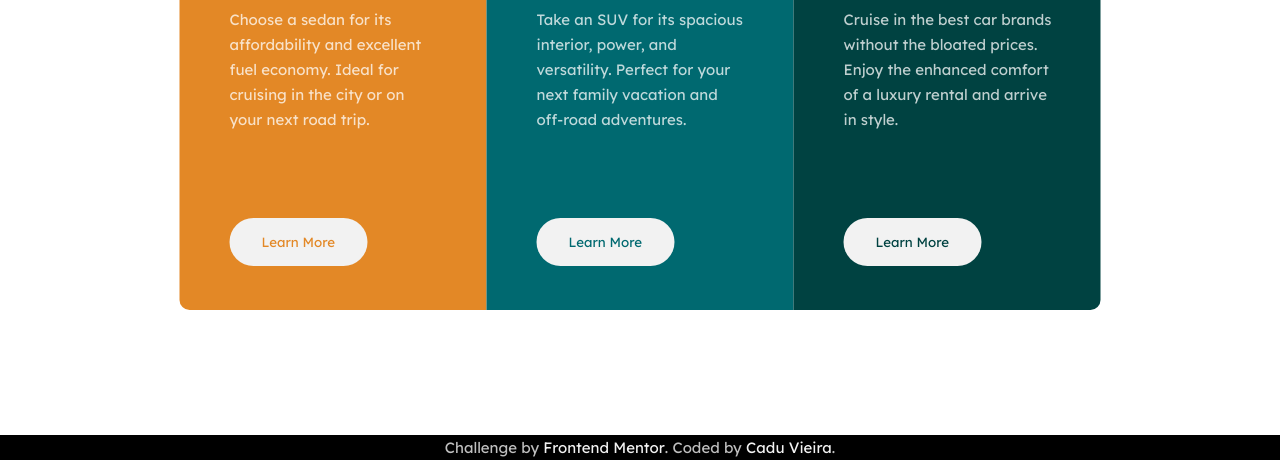
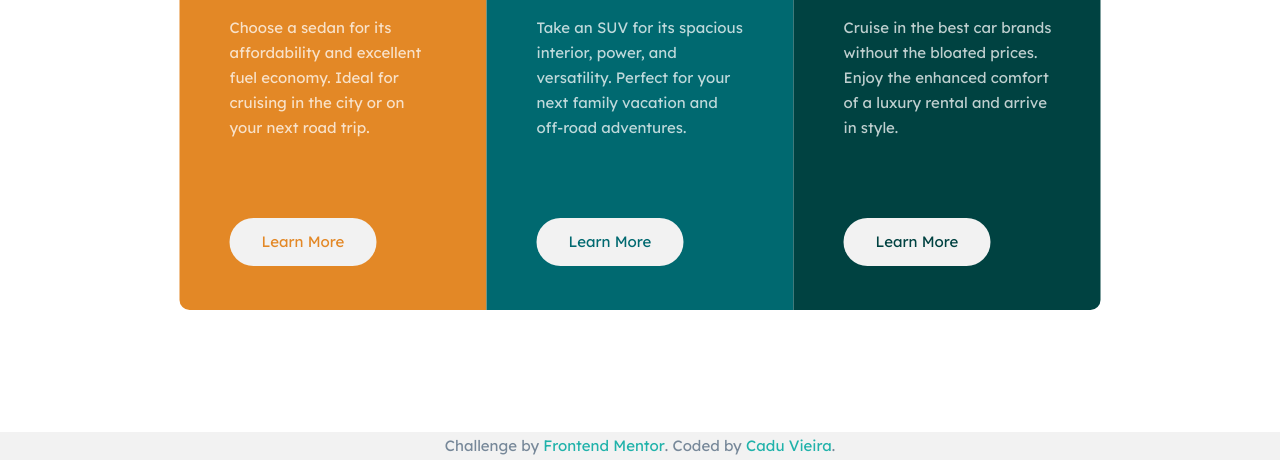
Before and after one commit to caduovieira/Frontend-Mentor---3-Column-Preview-Card-Component, a plain HTML site: page index.html in a window 1280 px wide. Shown: the part 340-800 px from the top of the page. Drawn offline with Linux system fonts and the light colour scheme.

Commit message:
colocando hover nos botões e mudando cores do footer

```diff
--- a/style.css
+++ b/Stylesheets/style.css
@@ -40,8 +40,8 @@ body {
 }
 
 .box {
-    height: calc(500px - 46px - 44px);
-    width: calc(307px - 48px - 50px);
+    height: 500px;
+    width: 307px;
     padding: 46px 48px 44px 50px;
     position: relative;
 }
@@ -104,7 +104,8 @@ body {
 }
 
 footer {
-    background-color: black;
+    color: lightslategray;
+    background-color: var(--veryLightGray);
     padding: 3px 0;
     text-align: center;
     position: fixed;
@@ -113,7 +114,7 @@ footer {
 }
 
 footer a {
-    color: var(--veryLightGray);
+    color: lightseagreen ;
     font-weight: 500;
     text-decoration: none;
 }
--- a/index.html
+++ b/index.html
@@ -8,7 +8,8 @@
   <link rel="preconnect" href="https://fonts.googleapis.com">
   <link rel="preconnect" href="https://fonts.gstatic.com" crossorigin>
   <link href="https://fonts.googleapis.com/css2?family=Big+Shoulders+Display:wght@700&family=Lexend+Deca&display=swap" rel="stylesheet">
-  <link rel="stylesheet" href="style.css">
+  <link rel="stylesheet" href="Stylesheets/style.css">
+  <link rel="stylesheet" href="Stylesheets/reset.css">
 
 
   <title>Frontend Mentor | 3-column preview card component</title>
```
Also changed, not shown: Stylesheets/reset.css (added).
